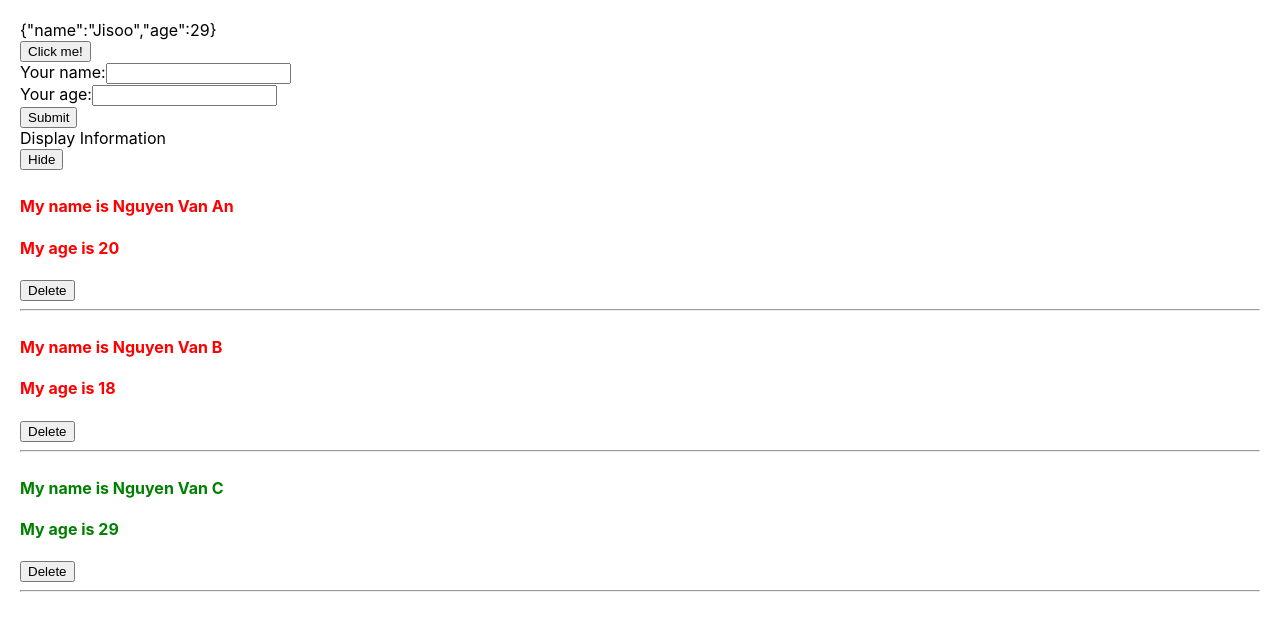
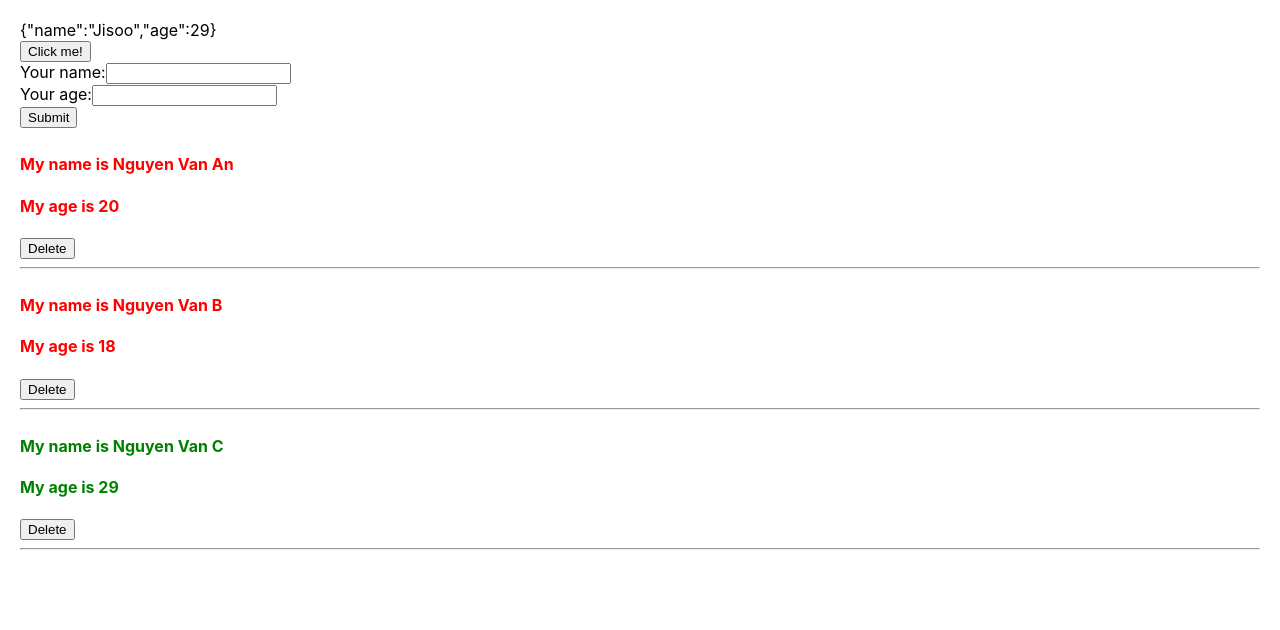
Before and after one commit to thaovy1994/react-redux, a React (Create React App) app: page / in a window 1280 px wide. Shown: the top 630 px of the page. Built offline with nearby package versions, Linux system fonts and the light colour scheme.

Commit message:
demo StateLess - function Component

```diff
--- a/src/components/DisplayInfor.js
+++ b/src/components/DisplayInfor.js
@@ -1,62 +1,19 @@
-import React from "react";
 import "./DisplayInfor.scss";
 
-class DisplayInfor extends React.Component {
-  //   constructor(props) { //code follow OOP
-  //     super(props);
-  //     this.state = {
-  //       isShowUsersList: true,
-  //     };
-  //   }
+const DisplayInfor = (props) => {
+  const { usersList } = props;
+  console.table(usersList);
 
-  state = {
-    isShowUsersList: true,
-  };
-
-  componentDidMount() {
-    setTimeout(() => {
-      document.title = "Did mount";
-    }, 3000);
-  }
-
-  //run when have change: New props/ setState()/ forceUpdate()
-  componentDidUpdate(prevProps, PrevState, snapshot) {
-    console.log(this.props.prevProps);
-    if (this.props.usersList !== prevProps.usersList) {
-      if (this.props.usersList.length == 5) {
-        alert("U got 5 users");
-      }
-    }
-  }
-
-  handleShowHide = () => {
-    this.setState({
-      isShowUsersList: !this.state.isShowUsersList,
-    });
-  };
-  render() {
-    //destructuring array/object = gán property
-    const { usersList } = this.props;
-    console.table(usersList);
   return (
     <div className="display-infor-container">
-        Display Information
-        {/* <img src={logo} /> */}
-        <br />
-        <div>
-          <button onClick={this.handleShowHide}>
-            {this.state.isShowUsersList === true ? "Hide" : "Show"}
-          </button>
-        </div>
-        {this.state.isShowUsersList && (
+      {true && (
         <>
           {usersList.map((user) => {
-              //Dấu + để ép kiểu string thành kiểu number
             return (
               <div key={user.id} className={+user.age > 20 ? "green" : "red"}>
                 <h4 style={{ paddingTop: "5px" }}>My name is {user.name}</h4>
                 <h4>My age is {user.age}</h4>
-                  <button onClick={() => this.props.handleDeleteUser(user.id)}>
+                <button onClick={() => props.handleDeleteUser(user.id)}>
                   Delete
                 </button>
                 <hr />
@@ -67,6 +24,6 @@ class DisplayInfor extends React.Component {
       )}
     </div>
   );
-  }
-}
+};
+
 export default DisplayInfor;
```
Lines whose indentation alone changed are shown as unchanged.
